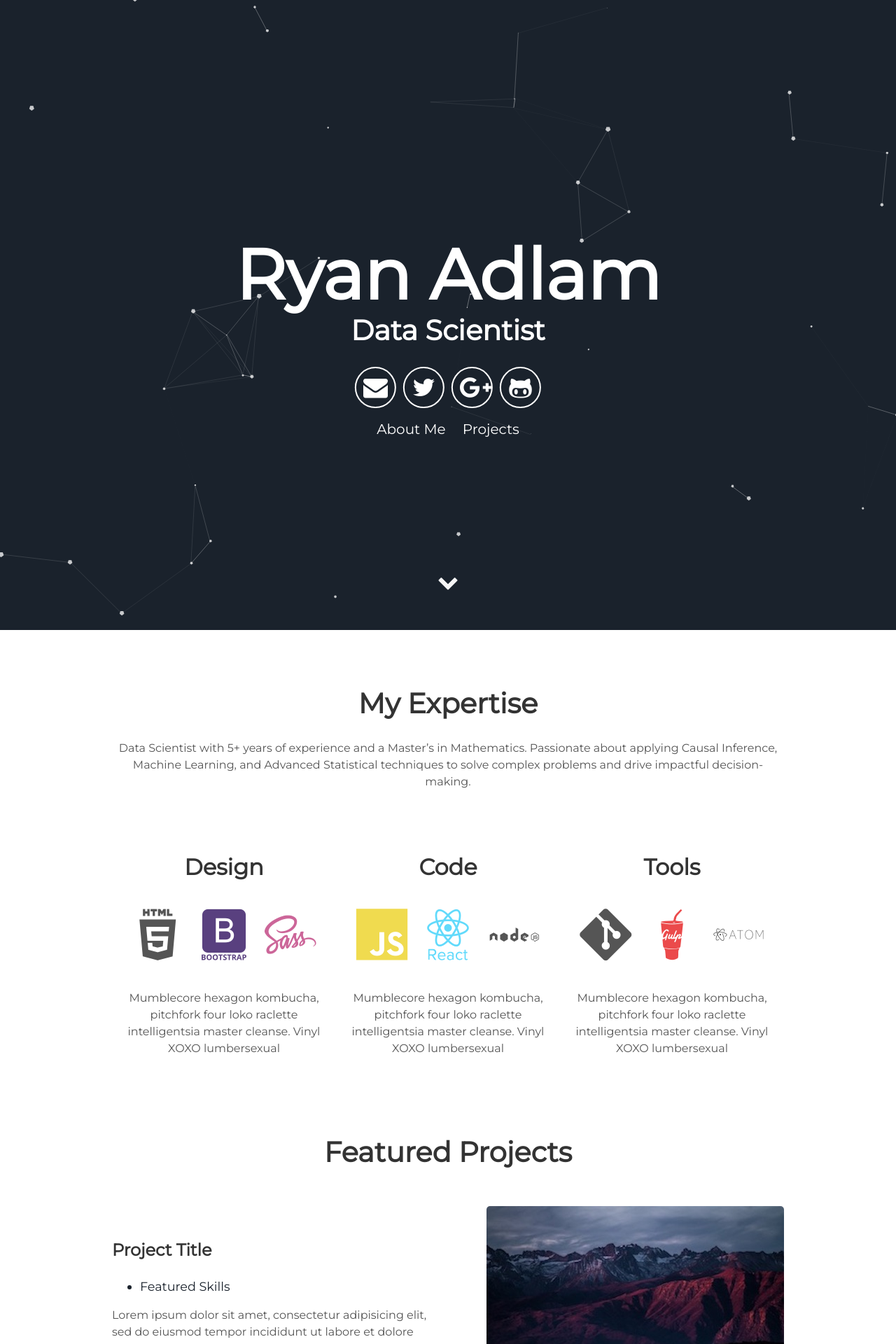
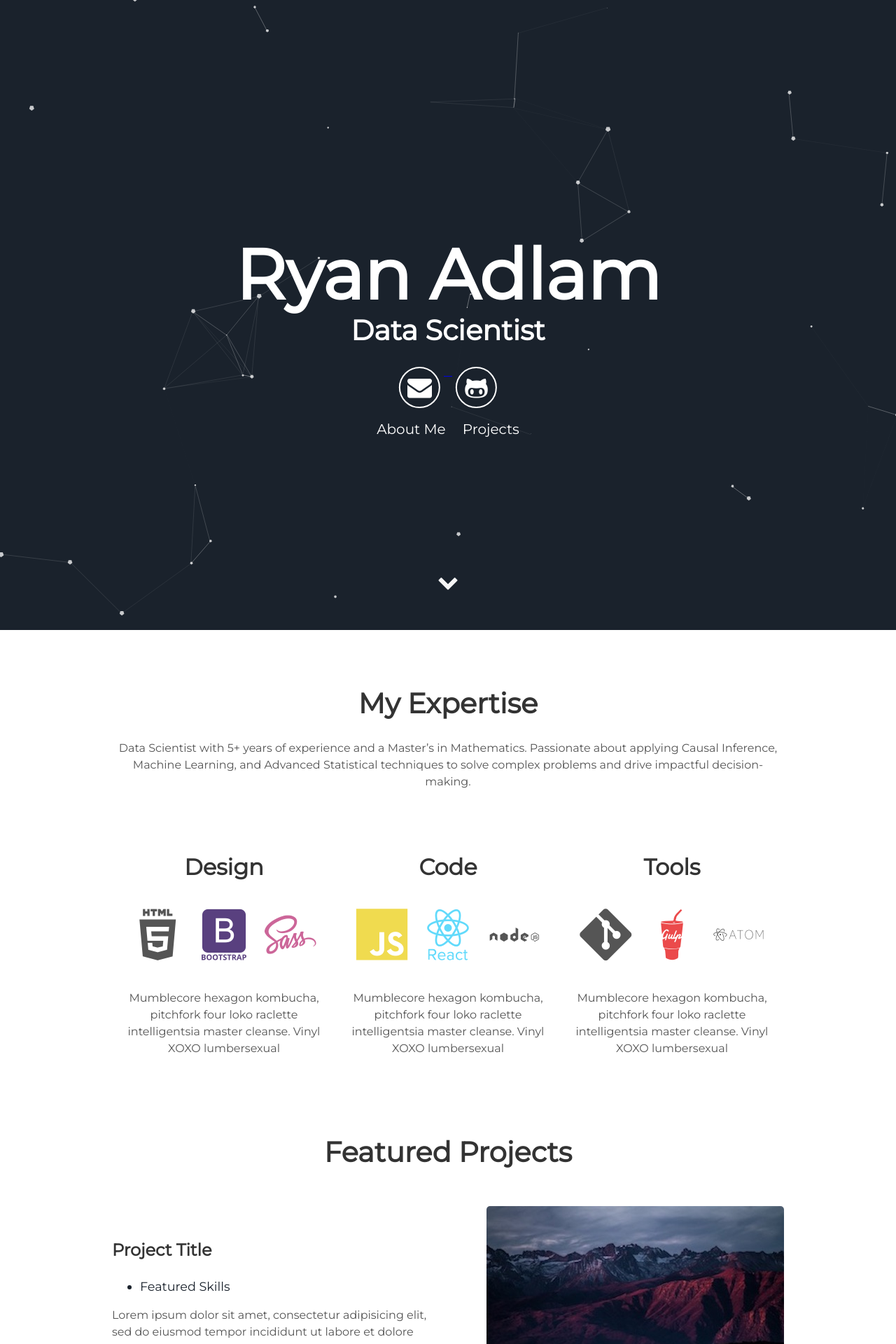
Before and after one commit to ryanadlam/ryanadlam.github.io, a Jekyll site: the page built from index.html, in a window 1280 px wide. Shown: the top 1920 px of the page at 70% size. Built offline with Jekyll 4.4.1, drawn with Linux system fonts in a browser that asks for light colours.

Commit message:
Update header.html

```diff
--- a/_includes/header.html
+++ b/_includes/header.html
@@ -5,10 +5,9 @@
         <span class="site-description">{{site.user_title}}</span>
       </h1>
       <div class="header-icons">
-        <a aria-label="Send email" href="#"><i class="icon fa fa-envelope"></i></a>
-        <a aria-label="My Twitter" target="_blank" href="#"><i class="icon fa fa-twitter" aria-hidden="true"></i></a>
-        <a aria-label="My Google Plus" target="_blank" href="#"><i class="icon fa fa-google-plus" aria-hidden="true"></i></a>
-        <a aria-label="My Github" target="_blank" href="#"><i class="icon fa fa-github-alt" aria-hidden="true"></i></a>
+        <a aria-label="Send email" href="ryan-adlam@outlook.com"><i class="icon fa fa-envelope"></i></a>
+        <a aria-label="My LinkedIn" target="_blank" href="https://www.linkedin.com/in/ryan-adlam/"><i class="fa-brands fa-linkedin" aria-hidden="true"></i></a>
+        <a aria-label="My GitHub" target="_blank" href="https://github.com/ryanadlam"><i class="icon fa fa-github-alt" aria-hidden="true"></i></a>
       </div>
       <div class="header-links">
         <a class="link" href="#about" data-scroll>About Me</a>
```
